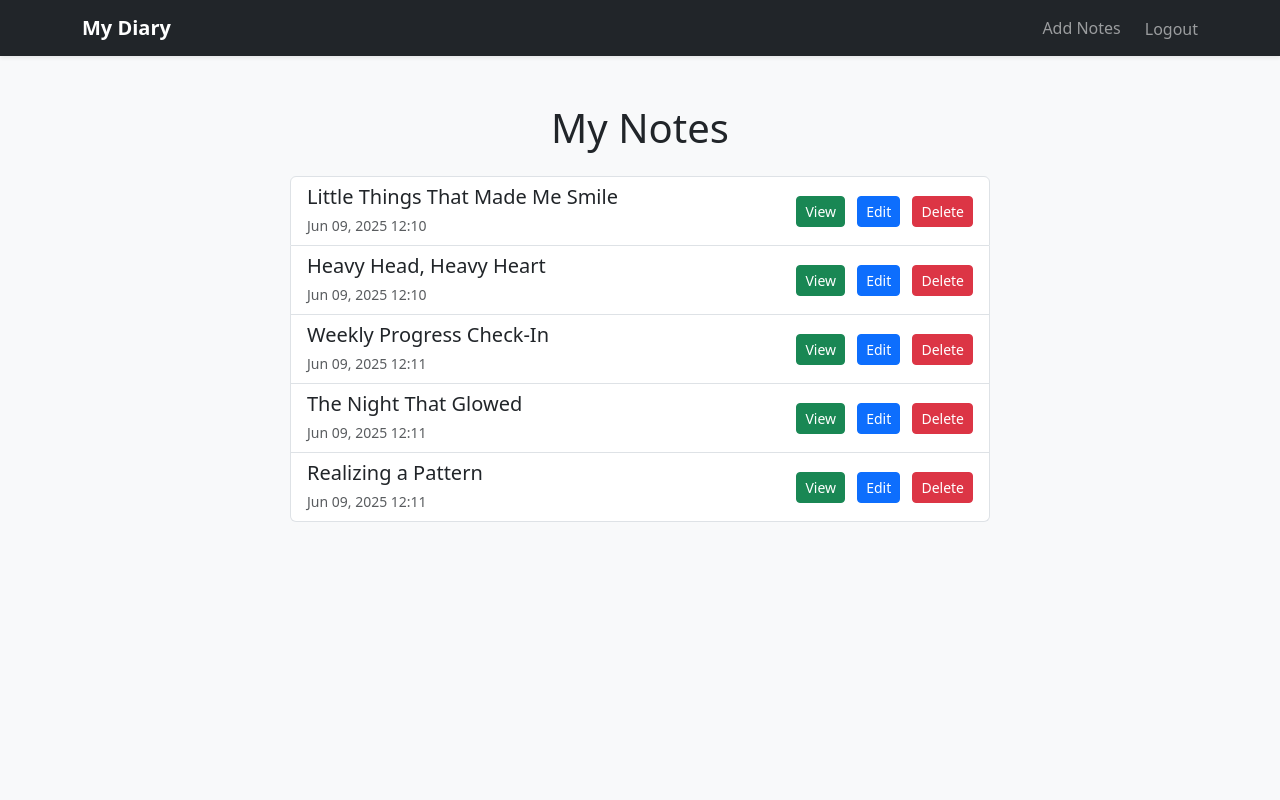
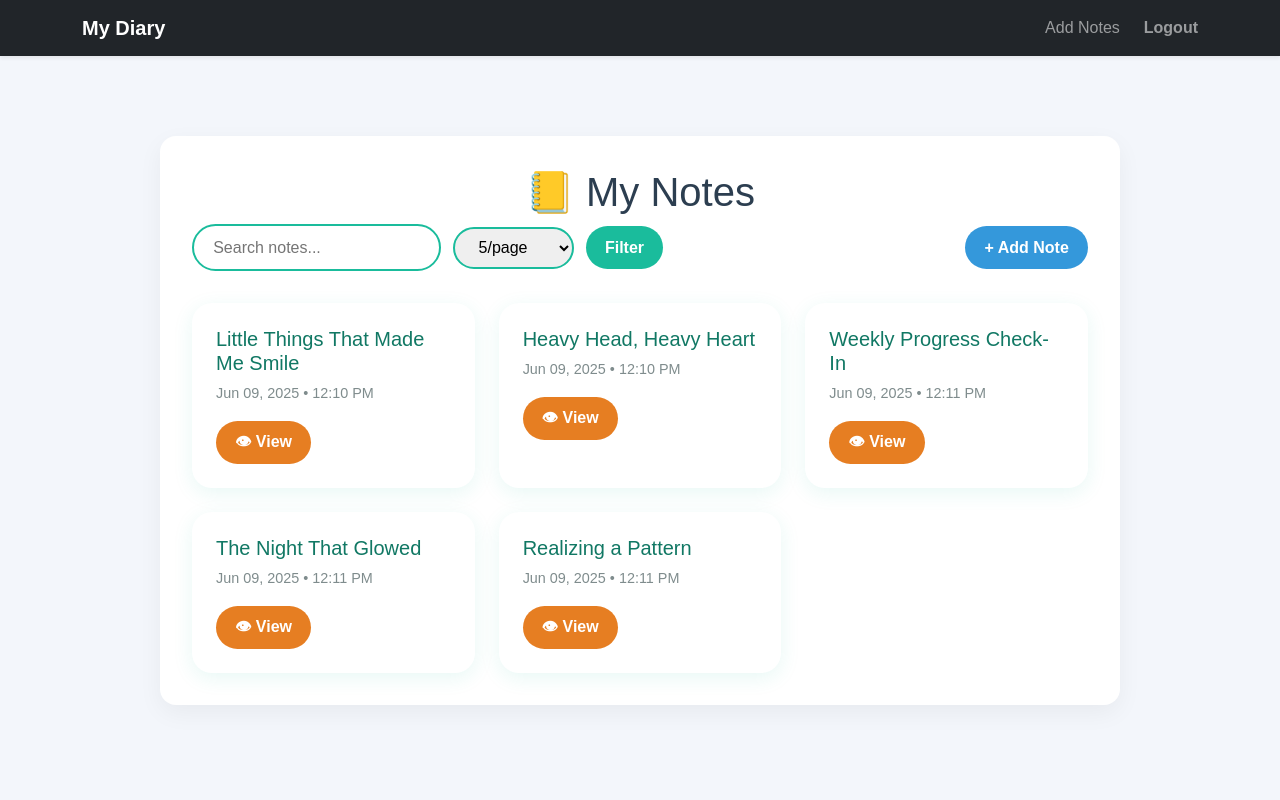
Before and after one commit to Prayush333/Personal-DIARY, a Django app: page / in a window 1280 px wide. Run offline with Django 5.2, Linux system fonts and the light colour scheme; a user stored in the database is signed in; data comes from the database, SQL or seed files in the repository; both versions use the stored data as it was after the commit; some libraries are stand-ins or nearby versions.

Commit message:
debugging

```diff
--- a/diary_app/views.py
+++ b/diary_app/views.py
@@ -13,7 +13,25 @@
     context_object_name = 'notes'
 
     def get_queryset(self):
-        return Note.objects.filter(user=self.request.user)
+        qs = Note.objects.filter(user=self.request.user).order_by('created_at')
+        search = self.request.GET.get('search')
+        if search:
+            qs = qs.filter(title__icontains=search)
+
+        return qs
+
+    def get_paginate_by(self, queryset):
+        paginate_by = self.request.GET.get('paginate', 5)
+        try:
+            return int(paginate_by)
+
+        except (ValueError, TypeError):
+            return 5
+
+    def get_context_data(self, **kwargs):
+        context = super().get_context_data(**kwargs)
+        context['paginate_options'] = ['5', '10', '20', '50']
+        return context
 
 
 class NoteDetailView(LoginRequiredMixin, DetailView):
--- /dev/null
+++ b/static/css/note_style.css
@@ -0,0 +1,277 @@
+body {
+  font-family: 'Poppins', sans-serif;
+  background: #f3f6fb;
+  color: #2c3e50;
+}
+
+.note-container {
+  background: white;
+  padding: 2rem;
+  margin: 2rem auto;
+  border-radius: 1rem;
+  max-width: 960px;
+  box-shadow: 0 8px 25px rgba(0, 0, 0, 0.05);
+}
+
+.note-toolbar {
+  display: flex;
+  flex-wrap: wrap;
+  gap: 0.75rem;
+  align-items: center;
+  justify-content: flex-start;
+  margin-bottom: 2rem;
+}
+
+.search-input,
+.select-input {
+  padding: 0.6rem 1.2rem;
+  border-radius: 2rem;
+  border: 2px solid #1abc9c;
+  font-size: 1rem;
+  outline: none;
+  transition: 0.3s;
+}
+
+.search-input:focus,
+.select-input:focus {
+  border-color: #16a085;
+  box-shadow: 0 0 6px rgba(26, 188, 156, 0.4);
+}
+
+.btn {
+  padding: 0.6rem 1.2rem;
+  border-radius: 2rem;
+  font-weight: 600;
+  cursor: pointer;
+  transition: all 0.3s ease;
+  text-decoration: none;
+  border: none;
+}
+
+.filter-btn {
+  background-color: #1abc9c;
+  color: white;
+}
+
+.filter-btn:hover {
+  background-color: #16a085;
+  box-shadow: 0 4px 12px rgba(22, 160, 133, 0.4);
+}
+
+.add-btn {
+  background-color: #3498db;
+  color: white;
+  margin-left: auto;
+}
+
+.add-btn:hover {
+  background-color: #2980b9;
+  box-shadow: 0 4px 12px rgba(41, 128, 185, 0.4);
+}
+
+.note-list {
+  display: grid;
+  grid-template-columns: repeat(auto-fill, minmax(260px, 1fr));
+  gap: 1.5rem;
+}
+
+.note-card {
+  background: #ffffff;
+  border-radius: 1.25rem;
+  box-shadow: 0 5px 20px rgba(26, 188, 156, 0.1);
+  transition: transform 0.3s ease, box-shadow 0.3s ease;
+}
+
+.note-card:hover {
+  transform: translateY(-5px);
+  box-shadow: 0 10px 25px rgba(26, 188, 156, 0.2);
+}
+
+.note-card-body {
+  padding: 1.5rem;
+}
+
+.note-title {
+  font-size: 1.25rem;
+  color: #117864;
+  margin-bottom: 0.5rem;
+}
+
+.note-date {
+  font-size: 0.9rem;
+  color: #7f8c8d;
+  margin-bottom: 1rem;
+}
+
+.view-btn {
+  background-color: #e67e22;
+  color: white;
+}
+
+.view-btn:hover {
+  background-color: #d35400;
+  box-shadow: 0 4px 12px rgba(211, 84, 0, 0.4);
+}
+
+.pagination-wrapper .page-link {
+  border-radius: 50%;
+  margin: 0 5px;
+  border: 2px solid #16a085;
+  color: #16a085;
+  font-weight: 600;
+}
+
+.pagination-wrapper .page-link:hover {
+  background-color: #1abc9c;
+  color: white;
+}
+
+.pagination-wrapper .active .page-link {
+  background-color: #117864;
+  border-color: #117864;
+  color: white;
+  box-shadow: 0 8px 25px rgba(17, 120, 100, 0.7);
+}
+
+.edit-note-container {
+  max-width: 600px;
+  margin: 3rem auto;
+  background: #fff;
+  padding: 2.5rem 2rem;
+  border-radius: 1rem;
+  box-shadow: 0 8px 25px rgba(0, 0, 0, 0.05);
+}
+
+.edit-note-form .form-label {
+  font-weight: 600;
+  color: #117864;
+  margin-bottom: 0.5rem;
+}
+
+.edit-note-form .form-control {
+  border-radius: 50px;
+  border: 2px solid #1abc9c;
+  padding: 0.9rem 1.4rem;
+  font-size: 1.1rem;
+  transition: border-color 0.3s ease, box-shadow 0.3s ease;
+}
+
+.edit-note-form .form-control:focus {
+  border-color: #16a085;
+  box-shadow: 0 0 8px #16a085;
+}
+
+.edit-note-form .btn-primary {
+  background-color: #1abc9c;
+  border-color: #1abc9c;
+}
+
+.edit-note-form .btn-primary:hover {
+  background-color: #16a085;
+  border-color: #16a085;
+  box-shadow: 0 6px 15px rgba(22, 160, 133, 0.4);
+}
+
+.edit-note-form .btn-secondary {
+  background-color: #7f8c8d;
+  border-color: #7f8c8d;
+  color: white;
+}
+
+.edit-note-form .btn-secondary:hover {
+  background-color: #606b71;
+  border-color: #606b71;
+  box-shadow: 0 6px 15px rgba(96, 107, 113, 0.4);
+}
+
+.note-detail-container {
+  margin-top: 40px;
+  background-color: #ffffff;
+  border-radius: 1rem;
+  padding: 2rem;
+  box-shadow: 0 10px 40px rgba(0, 0, 0, 0.05);
+  font-family: 'Poppins', sans-serif;
+  color: #2c3e50;
+}
+
+.note-content-text {
+  font-size: 1.1rem;
+  line-height: 1.8;
+  color: #34495e;
+  white-space: pre-wrap;
+}
+
+.btn-outline-primary,
+.btn-outline-danger,
+.btn-secondary {
+  border-radius: 30px;
+  font-weight: 600;
+}
+
+.btn-outline-primary:hover {
+  background-color: #1abc9c;
+  color: white;
+  border-color: #1abc9c;
+}
+
+.btn-outline-danger:hover {
+  background-color: #e74c3c;
+  color: white;
+  border-color: #e74c3c;
+}
+
+.btn-secondary:hover {
+  background-color: #7f8c8d;
+  color: white;
+}
+
+.delete-note-container {
+  background-color: #ffffff;
+  border-radius: 1rem;
+  padding: 2rem;
+  box-shadow: 0 10px 40px rgba(0, 0, 0, 0.05);
+  font-family: 'Poppins', sans-serif;
+  color: #2c3e50;
+}
+
+.btn-danger:hover {
+  background-color: #c0392b !important;
+  border-color: #c0392b !important;
+  color: #fff;
+  box-shadow: 0 6px 15px rgba(192, 57, 43, 0.4);
+}
+
+.btn-secondary:hover {
+  background-color: #7f8c8d;
+  color: white;
+}
+
+.add-note-container {
+  background-color: #ffffff;
+  border-radius: 1rem;
+  box-shadow: 0 10px 30px rgba(0, 0, 0, 0.05);
+  font-family: 'Poppins', sans-serif;
+  color: #2c3e50;
+}
+
+.card-title {
+  font-weight: 600;
+}
+
+.btn-success {
+  background-color: #1abc9c;
+  border-color: #1abc9c;
+  color: #fff;
+  font-weight: 600;
+}
+
+.btn-success:hover {
+  background-color: #16a085;
+  border-color: #16a085;
+  box-shadow: 0 6px 15px rgba(22, 160, 133, 0.4);
+}
+
+.btn-outline-secondary:hover {
+  background-color: #7f8c8d;
+  color: white;
+}
--- a/templates/base.html
+++ b/templates/base.html
@@ -9,6 +9,7 @@
 
   <!-- Bootstrap 5 CSS -->
   <link href="{% static 'css/bootstrap.min.css' %}" rel="stylesheet" />
+   <link href="{% static 'css/notes_style.css' %}" rel="stylesheet" />
 
   <style>
     body {
--- a/templates/diary/note_list.html
+++ b/templates/diary/note_list.html
@@ -1,26 +1,59 @@
 {% extends 'base.html' %}
+{% load static %}
+
 {% block title %}My Notes{% endblock %}
 
 {% block content %}
-<h1 class="mb-4 text-center">My Notes</h1>
+<!-- Custom Note Styles -->
+<link rel="stylesheet" href="{% static 'css/note_style.css' %}">
+
+<div class="note-container">
+  <h1 class="text-center">📒 My Notes</h1>
+
+  <form method="get" class="note-toolbar">
+    <input type="text" name="search" value="{{ request.GET.search }}" placeholder="Search notes..." class="search-input">
+
+    <select name="paginate" onchange="this.form.submit()" class="select-input">
+      {% for option in paginate_options %}
+        <option value="{{ option }}" {% if request.GET.paginate == option %}selected{% endif %}>{{ option }}/page</option>
+      {% endfor %}
+    </select>
+
+    <button type="submit" class="btn filter-btn">Filter</button>
+    <a href="{% url 'add_note' %}" class="btn add-btn">+ Add Note</a>
+  </form>
 
   {% if notes %}
-  <div class="list-group mx-auto" style="max-width: 700px;">
+    <div class="note-list">
       {% for note in notes %}
-      <div class="list-group-item d-flex justify-content-between align-items-center">
-        <div>
-          <h5 class="mb-1">{{ note.title }}</h5>
-          <small class="text-muted">{{ note.created_at|date:"M d, Y H:i" }}</small>
-        </div>
-        <div>
-          <a href="{% url 'detail_note' note.id %}" class="btn btn-sm btn-success me-2">View</a>
-          <a href="{% url 'edit_note' note.id %}" class="btn btn-sm btn-primary me-2">Edit</a>
-          <a href="{% url 'delete_note' note.id %}" class="btn btn-sm btn-danger">Delete</a>
+        <div class="note-card">
+          <div class="note-card-body">
+            <h2 class="note-title">{{ note.title }}</h2>
+            <p class="note-date">{{ note.created_at|date:"M d, Y • h:i A" }}</p>
+            <a href="{% url 'detail_note' note.id %}" class="btn view-btn">👁 View</a>
           </div>
         </div>
       {% endfor %}
     </div>
+
+    <!-- Pagination -->
+    {% if is_paginated %}
+      <nav class="pagination-wrapper mt-4">
+        <ul class="pagination justify-content-center">
+          {% if page_obj.has_previous %}
+            <li class="page-item"><a class="page-link" href="?page=1{% if request.GET.search %}&search={{ request.GET.search }}{% endif %}">«</a></li>
+            <li class="page-item"><a class="page-link" href="?page={{ page_obj.previous_page_number }}{% if request.GET.search %}&search={{ request.GET.search }}{% endif %}">‹</a></li>
+          {% endif %}
+          <li class="page-item active"><a class="page-link" href="#">{{ page_obj.number }}</a></li>
+          {% if page_obj.has_next %}
+            <li class="page-item"><a class="page-link" href="?page={{ page_obj.next_page_number }}{% if request.GET.search %}&search={{ request.GET.search }}{% endif %}">›</a></li>
+            <li class="page-item"><a class="page-link" href="?page={{ page_obj.paginator.num_pages }}{% if request.GET.search %}&search={{ request.GET.search }}{% endif %}">»</a></li>
+          {% endif %}
+        </ul>
+      </nav>
+    {% endif %}
   {% else %}
-  <p class="text-center">No notes yet. <a href="{% url 'add_note' %}">Add your first note</a>.</p>
+    <p class="text-muted text-center mt-4">No notes found.</p>
   {% endif %}
+</div>
 {% endblock %}
```
Also changed, not shown: templates/diary/add_note.html (+12 -5 lines), templates/diary/delete_note.html (+11 -4 lines), templates/diary/detail_note.html (+18 -10 lines), templates/diary/edit_note.html (+10 -9 lines), db.sqlite3. Lines whose indentation alone changed are shown as unchanged.
